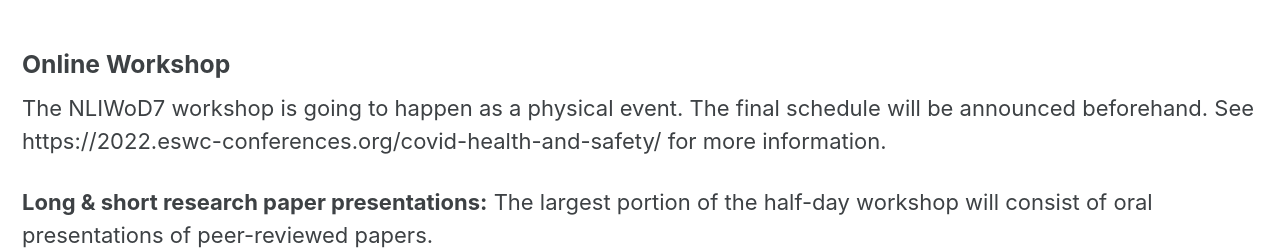
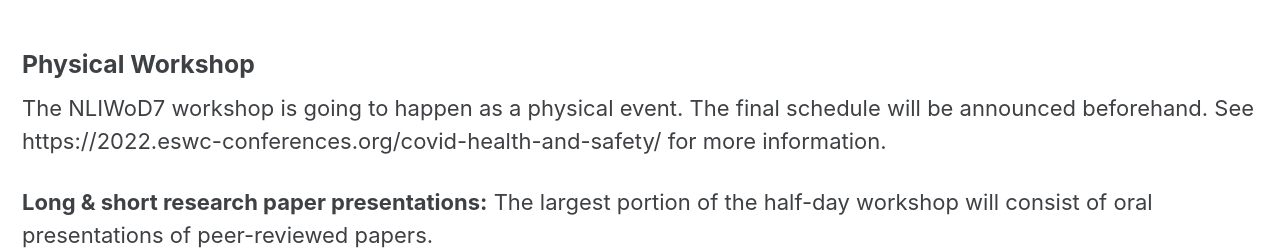
Before and after one commit to semantic-systems/nliwod-workshop, a Jekyll site: the page built from program.md, in a window 1280 px wide. Shown: the part 311-561 px from the top of the page. Built offline with Jekyll 4.4.1, drawn with Linux system fonts in a browser that asks for light colours; cached includes are drawn as plain includes.

Commit message:
Update program.md

```diff
--- a/program.md
+++ b/program.md
@@ -5,7 +5,7 @@ permalink: /program.html
 ref: program
 ---
 
-### Online Workshop
+### Physical Workshop
 
 The NLIWoD7 workshop is going to happen as a physical event. The final schedule will be announced beforehand. See https://2022.eswc-conferences.org/covid-health-and-safety/ for more information.
 
```
